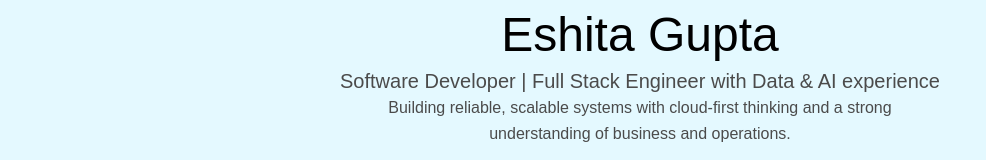
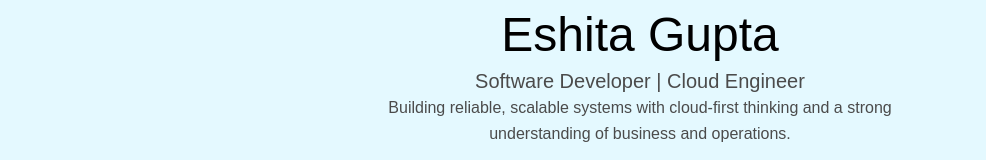
Before and after one commit to eshitag/eshitag, a website: page index.html in a window 1280 px wide. Shown: the part 417-577 px from the top of the page, without its empty margins (0-986 px from the left). Drawn offline with Linux system fonts and the light colour scheme; a web font is replaced by a local one.

Commit message:
edited back

```diff
--- a/index.html
+++ b/index.html
@@ -80,7 +80,7 @@
 
     <!-- Role -->
     <span class="text-neutral text-lg md:text-xl mb-4">
-      Software Developer | Full Stack Engineer with Data & AI experience
+      Software Developer | Cloud Engineer
     </span>
 
     <!-- Tagline -->
```
